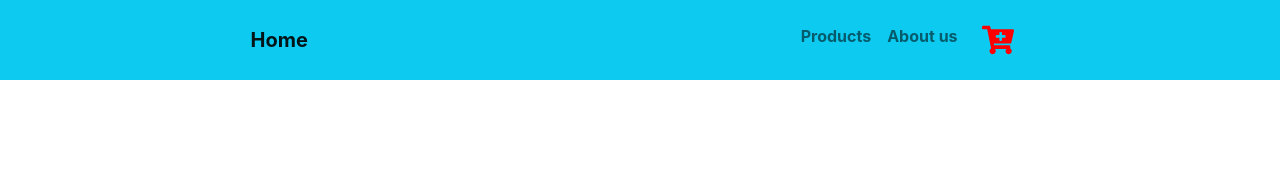
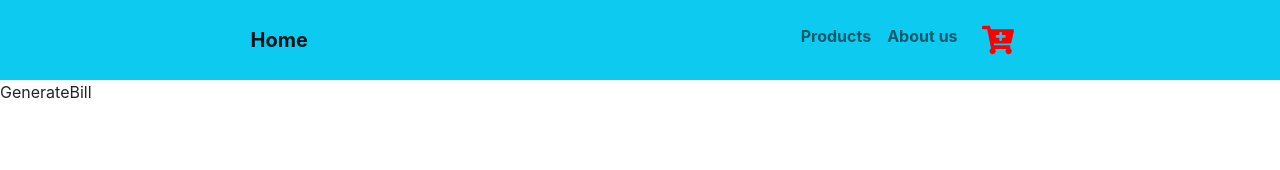
Before and after one commit to ehtashamtoor/Shoe-Store, a React (Create React App) app: page /products/yourCart/bill in a window 1280 px wide. Shown: the top 170 px of the page. Built offline with nearby package versions, Linux system fonts and the light colour scheme.

Commit message:
Get bill button made and GenerateBill component setup

```diff
--- a/src/App.js
+++ b/src/App.js
@@ -7,6 +7,7 @@ import { Navbar } from './components/Navbar/Navbar';
 import { ProductItem } from './components/ProductItem/ProductItem';
 import { Products } from './components/Products/Products';
 import ShoppingCartPage from './components/shopping Cart Page/ShoppingCartPage';
+import GenerateBill from './components/GenerateBill/GenerateBill';
 
 function App() {
   return (
@@ -19,6 +20,7 @@ function App() {
           <Route path='/products' element={<Products />} />
           <Route path='/products/:productId' element={<ProductItem />} />
           <Route path='/products/yourCart' element={<ShoppingCartPage />} />
+          <Route path='/products/yourCart/bill' element={<GenerateBill />} />
         </Routes>
       </Router>
     </div>
--- /dev/null
+++ b/src/components/GenerateBill/GenerateBill.js
@@ -0,0 +1,9 @@
+import React from 'react'
+
+const GenerateBill = () => {
+  return (
+    <div>GenerateBill</div>
+  )
+}
+
+export default GenerateBill
--- a/src/components/shopping Cart Page/ShoppingCartPage.js
+++ b/src/components/shopping Cart Page/ShoppingCartPage.js
@@ -4,6 +4,7 @@ import { useSelector, useDispatch } from 'react-redux'
 import { FaPlusSquare, FaMinusSquare } from 'react-icons/fa';
 
 import { INC_ITEM, DEC_ITEM, REMOVE_ITEM, DISMANTLE_ITEM } from '../../actions/allActions';
+import { Link } from 'react-router-dom';
 
 const ShoppingCartPage = () => {
 
@@ -73,6 +74,10 @@ const ShoppingCartPage = () => {
                                 </div> : RemoveItem(item.id)
                         })
                     }
+                    {
+                        All_items.added_items.length > 0 ? <Link to="/products/yourCart/bill"><button className="btn btn-success"style={{width:"80vw"}} ><strong>Get Bill</strong></button></Link> : <h2>Oops!🙄 No item in Cart</h2>
+                    }
+
                 </div>
 
             </div>
```
